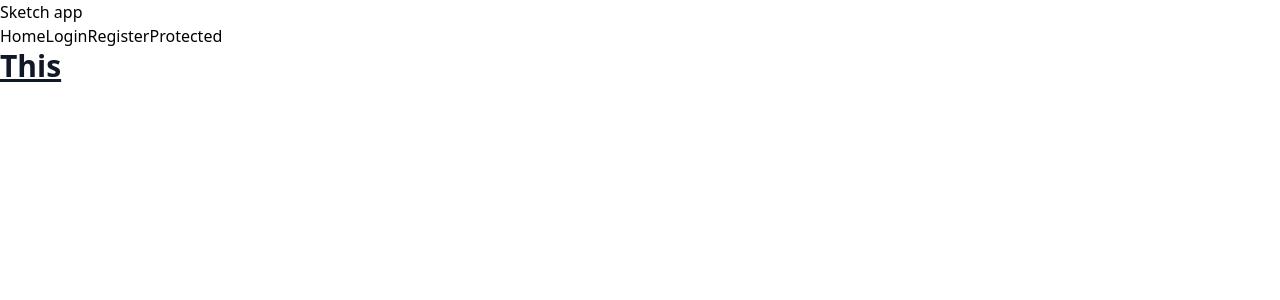
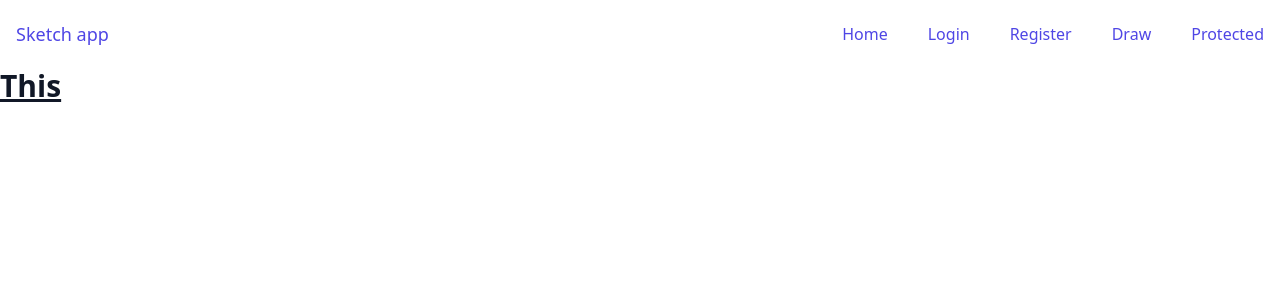
Before and after one commit to waddo4/fp-sketch-app, a Vue app: page / in a window 1280 px wide. Shown: the top 300 px of the page. Built offline with nearby package versions, Linux system fonts and the light colour scheme; no server answers.

Commit message:
draw page added

```diff
--- a/index.html
+++ b/index.html
@@ -4,7 +4,7 @@
     <meta charset="UTF-8">
     <link rel="icon" href="/favicon.ico">
     <meta name="viewport" content="width=device-width, initial-scale=1.0">
-    <title>Vite App</title>
+    <title>Sketch</title>
   </head>
   <body>
     <div id="app"></div>
--- a/src/components/Navigation.vue
+++ b/src/components/Navigation.vue
@@ -1,13 +1,14 @@
 <template>
-    <header>
-        <nav>
-            <div>
-                <h1>Sketch app</h1>
+    <header class="text-indigo-600">
+        <nav class="container py-5 px-4 flex flex-col gap-4 items-center sm:flex-row">
+            <div class="flex items-center gap-x-4">
+                <h1 class="text-lg">Sketch app</h1>
             </div>
-            <ul>
-                <router-link :to="{ name: 'Home'}">Home</router-link>
-                <router-link :to="{ name: 'Login' }">Login</router-link>
-                <router-link :to="{ name: 'Register' }">Register</router-link>
+            <ul class="flex flex-1 justify-end gap-x-10">
+                <router-link class="cursor-pointer" :to="{ name: 'Home'}">Home</router-link>
+                <router-link class="cursor-pointer" :to="{ name: 'Login' }">Login</router-link>
+                <router-link class="cursor-pointer" :to="{ name: 'Register' }">Register</router-link>
+                <router-link class="cursor-pointer" :to="{ name: 'Draw' }">Draw</router-link>
                 <router-link to="/protected">Protected</router-link>
             </ul>
         </nav>
--- a/src/router/index.js
+++ b/src/router/index.js
@@ -2,7 +2,8 @@ import { createRouter, createWebHistory } from 'vue-router';
 import HomeView from "../views/HomeView.vue";
 import Login from "../views/LoginView.vue";
 import Register from "../views/RegisterView.vue";
-import Protected from '../views/ProtectedView.vue'
+import Draw from "../views/DrawView.vue"
+import Protected from '../views/ProtectedView.vue';
 import { userSessionStore } from '../stores/userSession';
 
 const router = createRouter({
@@ -22,6 +23,11 @@ const router = createRouter({
       path: '/register',
       name: 'Register',
       component: Register,
+    },
+    {
+      path: '/draw',
+      name: 'Draw',
+      component: Draw,
     },
     {
       path: '/protected',
--- /dev/null
+++ b/src/views/DrawView.vue
@@ -0,0 +1,10 @@
+<template>
+    <div id="app">
+    <h1>Drawing with mousemove event</h1>
+    <canvas id="canvas" width="500" height="800" style="border: 1px solid;"></canvas>
+  </div>
+</template>
+
+<script>
+
+</script>
```
